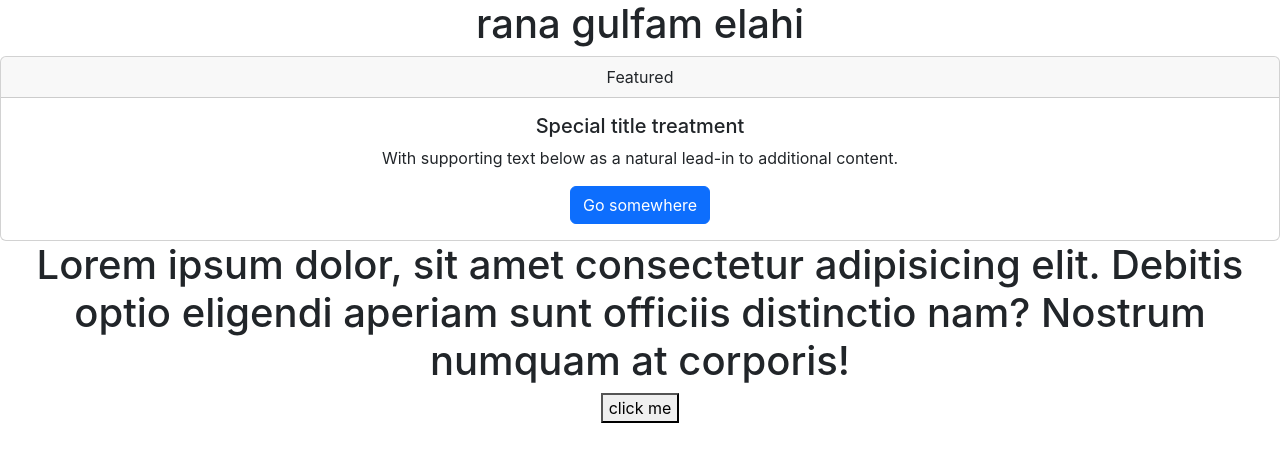
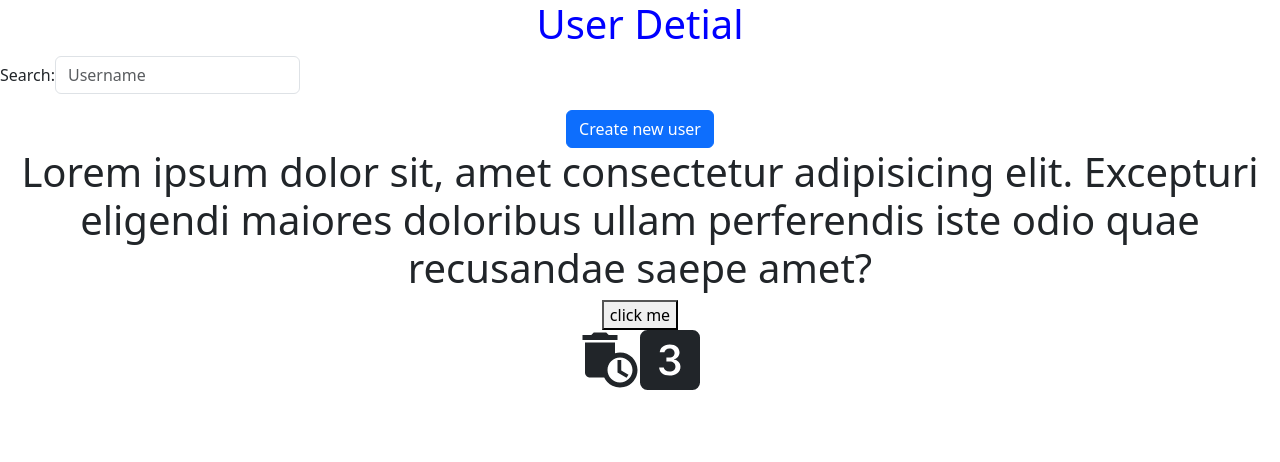
Before and after one commit to gulfamelahi7-ui/umair-shazaib-work, a React (Create React App) app: page / in a window 1280 px wide. Shown: the top 462 px of the page. Built offline with nearby package versions, Linux system fonts and the light colour scheme.

Commit message:
send git

```diff
--- a/package.json
+++ b/package.json
@@ -10,6 +10,7 @@
     "bootstrap": "^5.3.8",
     "react": "^19.2.4",
     "react-dom": "^19.2.4",
+    "react-icons": "^5.6.0",
     "react-scripts": "5.0.1",
     "web-vitals": "^2.1.4"
   },
--- a/src/components/Harder.jsx
+++ b/src/components/Harder.jsx
@@ -1,22 +1,33 @@
 import React from 'react'
+import { MdAutoDelete } from "react-icons/md";
+import { Bs3SquareFill } from "react-icons/bs";
 
 const Harder = () => {
   return (
     <div>
-        <h1>rana gulfam elahi</h1>
-        <div class="card">
-  <div class="card-header">
-    Featured
-  </div>
-  <div class="card-body">
-    <h5 class="card-title">Special title treatment</h5>
-    <p class="card-text">With supporting text below as a natural lead-in to additional content.</p>
-    <a href="#" class="btn btn-primary">Go somewhere</a>
-  </div>
+              <div className='hader'>
+      <div className='orange'>
+<h1 style={{color:"blue"}}>User Detial</h1>
 </div>
-<h1>Lorem ipsum dolor, sit amet consectetur adipisicing elit. Debitis optio eligendi aperiam sunt officiis distinctio nam? Nostrum numquam at corporis!</h1>
+
+      <div class="input-group mb-3" style={{width:'300px',display:'flex',justifyContent:'center',alignItems:'center'}}>
+  Search:
+  <input type="text" class="form-control" placeholder="Username" />
+</div>
+      <div>
+      {/* <button type='text' placeholder="Search here..." style={{backgroundColor:"blue",color:"white"}}>Create New User</button> */}
+      <button type="button" class="btn btn-primary" >Create new user</button>
+
+      </div>
+
+</div>
+<h1>Lorem ipsum dolor sit, amet consectetur adipisicing elit. Excepturi eligendi maiores doloribus ullam perferendis iste odio quae recusandae saepe amet?</h1>
 <button type='button'>click me</button>
 
+<footer>
+<MdAutoDelete style={{fontSize:'60px'}} />
+<Bs3SquareFill  style={{fontSize:'60px'}} />
+</footer>
 
     </div>
   )
--- a/src/index.css
+++ b/src/index.css
@@ -1,13 +1,16 @@
-body {
-  margin: 0;
-  font-family: -apple-system, BlinkMacSystemFont, 'Segoe UI', 'Roboto', 'Oxygen',
-    'Ubuntu', 'Cantarell', 'Fira Sans', 'Droid Sans', 'Helvetica Neue',
-    sans-serif;
-  -webkit-font-smoothing: antialiased;
-  -moz-osx-font-smoothing: grayscale;
+.harder{
+  /* background-color: aqua; */
+  border-bottom: 2px solid green;
+  margin-top: 20px;
+  justify-content: space-around;
+  align-items: center;
+  display: flex;
 }
+.colharder{
+  /* background-color: blue; */
+  display: flex;
+  justify-content: space-between;
+  width: 200px;
 
-code {
-  font-family: source-code-pro, Menlo, Monaco, Consolas, 'Courier New',
-    monospace;
+
 }
```
Also changed, not shown: 1 other file (tests, documents, lock files or other folders).
